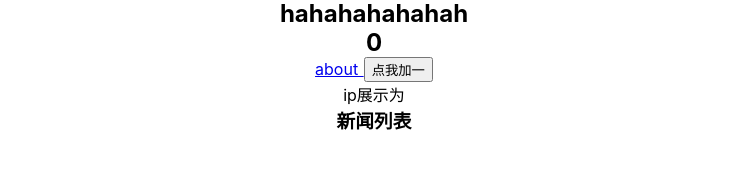
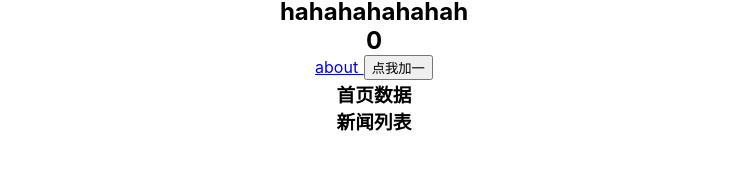
Before and after one commit to bibab0/my_ssr_project, a Nuxt app: page / in a window 1280 px wide. Shown: the part 487-656 px from the top of the page, without its empty margins (266-1013 px from the left). Built offline with nearby package versions, Linux system fonts and the light colour scheme; no server answers.

Commit message:
+安装cookie依赖
token的设置与存储：
安装了cookie-universal-nuxt

```diff
--- a/nuxt.config.js
+++ b/nuxt.config.js
@@ -38,7 +38,8 @@ export default {
   */
   modules: [
     // Doc: https://axios.nuxtjs.org/usage
-    '@nuxtjs/axios'
+    '@nuxtjs/axios',
+    'cookie-universal-nuxt'
   ],
   /*
   ** Axios module configuration
--- a/package.json
+++ b/package.json
@@ -12,10 +12,11 @@
     "lint": "npm run lint:js",
     "test": "jest",
     "generate": "nuxt generate",
-    "analyze":"nuxt build -a"
+    "analyze": "nuxt build -a"
   },
   "dependencies": {
     "@nuxtjs/axios": "^5.11.0",
+    "cookie-universal-nuxt": "^2.1.4",
     "element-ui": "^2.13.2",
     "nuxt": "^2.13.0"
   },
--- a/pages/index.vue
+++ b/pages/index.vue
@@ -13,7 +13,8 @@
       <button @click="increment">
         点我加一
       </button>
-      <div>ip展示为{{ indexData }}</div>
+      <h3>首页数据</h3>
+      <div>{{ indexData }}</div>
       <div>{{ jsondata }}</div>
       <h3>新闻列表</h3>
       <div>{{ newsData }}</div>
```
